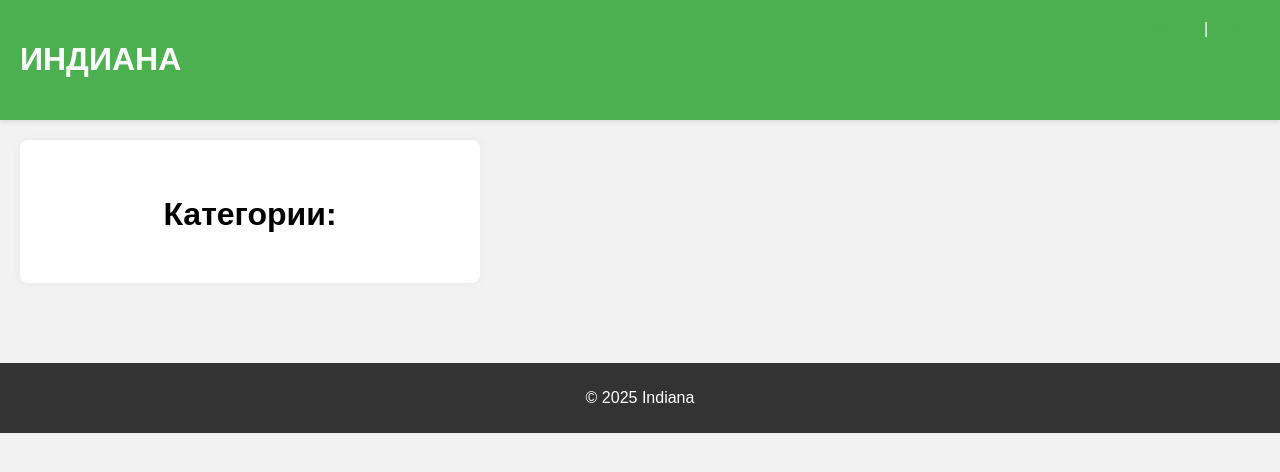
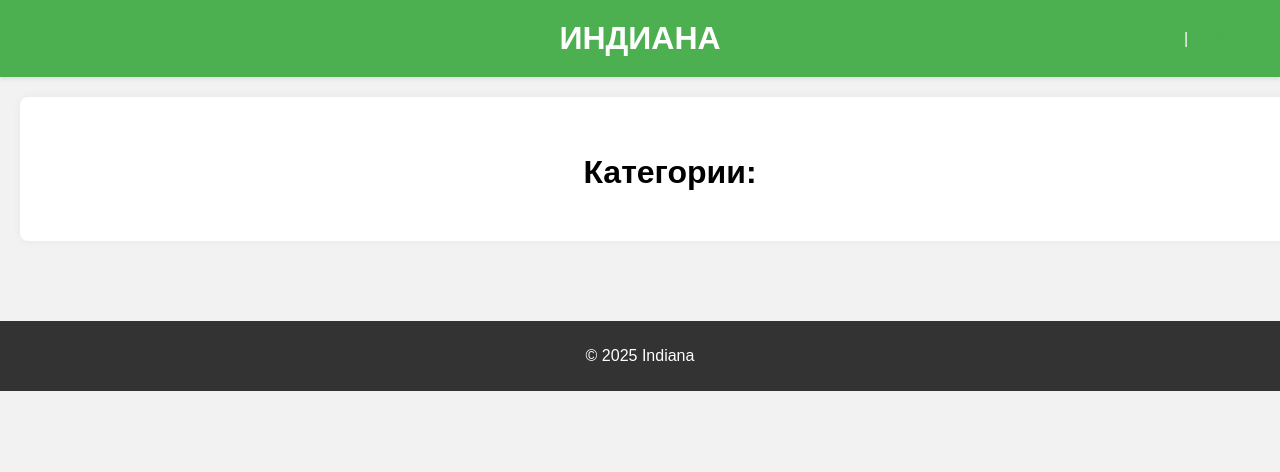
Before and after one commit to Bezvikonnyy/indiana, a Spring Boot app: page /home in a window 1280 px wide. Shown: the top 472 px of the page. Run offline with Spring Boot 4, Linux system fonts and the light colour scheme; data that the repository does not hold is empty; some of the project's set-up classes (security, data sources, template engines, error pages and the like) are left out, and stand-ins take their place; database files in the repository are not loaded.

Commit message:
Initial commit

```diff
--- a/src/main/resources/static/css/styles.css
+++ b/src/main/resources/static/css/styles.css
@@ -32,7 +32,7 @@ section {
     border-radius: 8px;
     box-shadow: 0 0 10px rgba(0, 0, 0, 0.05);
     width: 100%;
-    max-width: 400px;
+    max-width: 1340px;
 }
 
 h2 {
@@ -44,6 +44,7 @@ h2 {
 form {
     display: flex;
     flex-direction: column;
+    width: 100%;
 }
 
 .form-group {
--- a/src/main/resources/templates/game.html
+++ b/src/main/resources/templates/game.html
@@ -30,11 +30,11 @@
     </script>
 </head>
 <body>
+
 <header>
-    <div style="display: flex; justify-content: space-between;">
+    <div style="display: flex; justify-content: center; align-items: center; position: relative;">
         <h1 th:text="${game.title}">Название игры</h1>
-        <div>
-            <!-- Профиль и выход без дополнительной проверки, это уже контролируется Spring Security -->
+        <div style="position: absolute; right: 20px;">
             <a href="/profile">Профиль</a> | <a href="/user/login">Выйти</a>
         </div>
     </div>
--- a/src/main/resources/templates/home.html
+++ b/src/main/resources/templates/home.html
@@ -8,10 +8,9 @@
 </head>
 <body>
 <header>
-    <div style="display: flex; justify-content: space-between;">
-        <h1>ИНДИАНА</h1>
-        <div>
-            <!-- Профиль и выход без дополнительной проверки, это уже контролируется Spring Security -->
+    <div style="display: flex; justify-content: center; align-items: center; position: relative;">
+        <h1 style="margin: 0;">ИНДИАНА</h1>
+        <div style="position: absolute; right: 20px;">
             <a href="/profile">Профиль</a> | <a href="/user/login">Выйти</a>
         </div>
     </div>
```
Also changed, not shown: src/main/resources/templates/edit_game.html (+4 -4 lines), src/main/resources/templates/new_game.html (+4 -4 lines).
